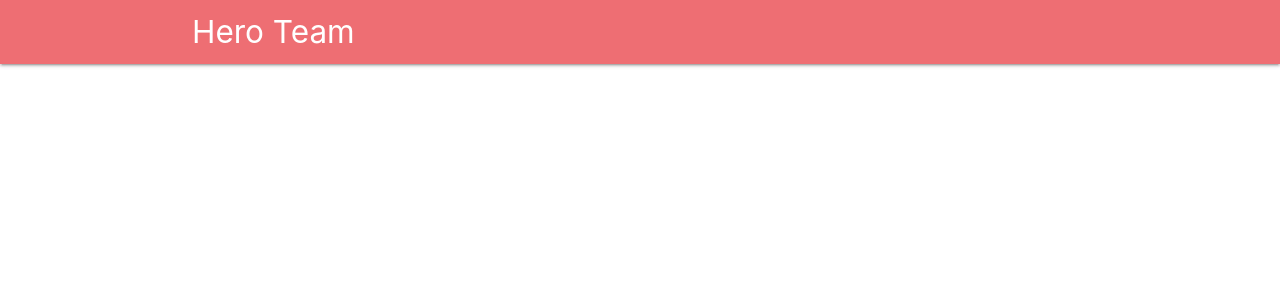
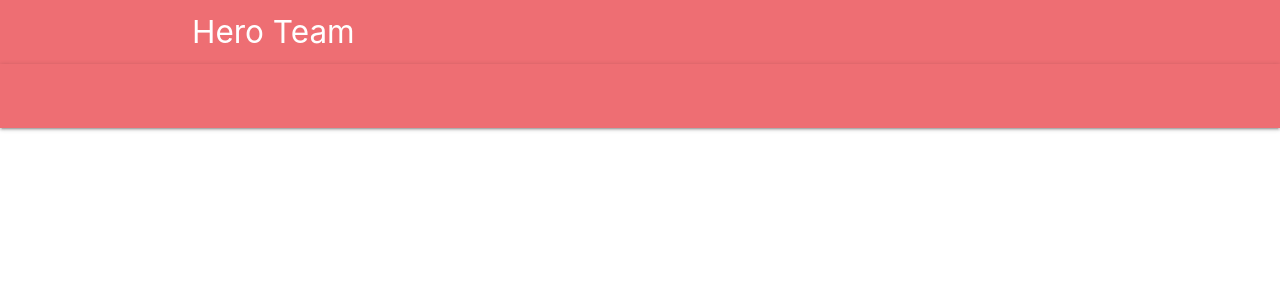
Before and after one commit to Byte-Block/Marvel-Heroes-Team, a React (Create React App) app: page / in a window 1280 px wide. Shown: the top 300 px of the page. Built offline with nearby package versions, Linux system fonts and the light colour scheme.

Commit message:
searchbar

```diff
--- a/src/App.js
+++ b/src/App.js
@@ -1,11 +1,13 @@
 import React from 'react';
 import './App.css';
 import { Header } from './Components/Header/Header';
+import { SearchBar } from './Components/SearchBar/SearchBar';
 
 function App() {
   return (
     <div>
       <Header />
+      <SearchBar />
     </div>
   );
 }
--- a/src/Components/Header/Header.js
+++ b/src/Components/Header/Header.js
@@ -23,7 +23,6 @@ const Header = () => {
                 preventScrolling: true
             }}
         >
-
         </Navbar>
     )
 }
--- a/src/Components/SearchBar/SearchBar.js
+++ b/src/Components/SearchBar/SearchBar.js
@@ -0,0 +1,44 @@
+import React from 'react';
+
+class SearchBar extends React.Component {
+    constructor(props) {
+        super(props);
+        this.state = {
+            searchedHeroes: [{ name: "nenad" }, { name: "veljko" }, { name: "stefan" }, { name: "srdja" }],
+            filteredHeroes: [{ name: "nenad" }, { name: "veljko" }, { name: "stefan" }, { name: "srdja" }]
+        }
+    }
+
+    searchHeroes = (event) => {
+        const filtered = this.state.searchedHeroes.filter(hero => {
+            return hero.name.includes(event.target.value)
+        })
+        this.setState({ filteredHeroes: filtered })
+    }
+
+    render() {
+        return (
+            <nav>
+                <div class="nav-wrapper">
+                    <form>
+                        <div class="input-field">
+                            <input id="search" type="search" required onChange={this.searchHeroes} />
+                            <label class="label-icon" for="search"></label>
+                            <i class="material-icons">close</i>
+                        </div>
+                    </form>
+                </div>
+            </nav>
+
+        );
+
+    }
+
+}
+
+
+
+
+
+
+export { SearchBar };
```
